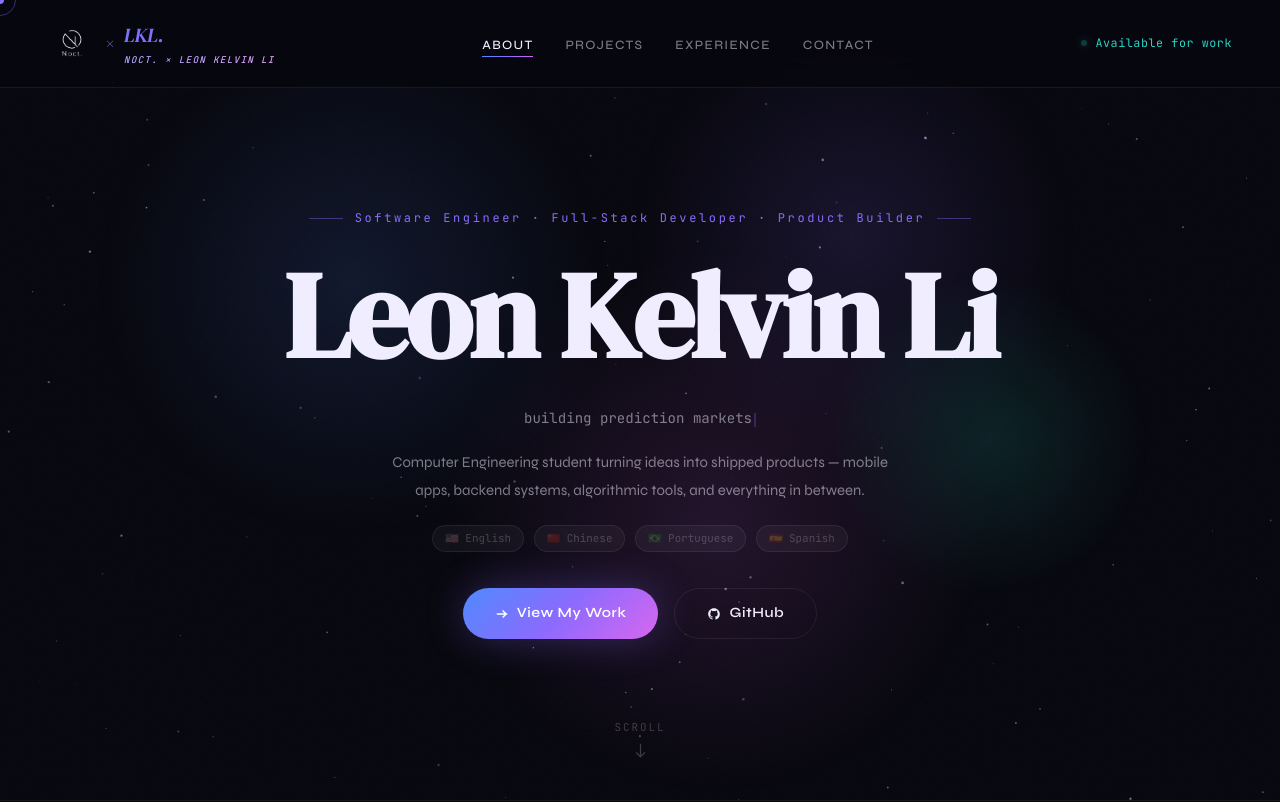
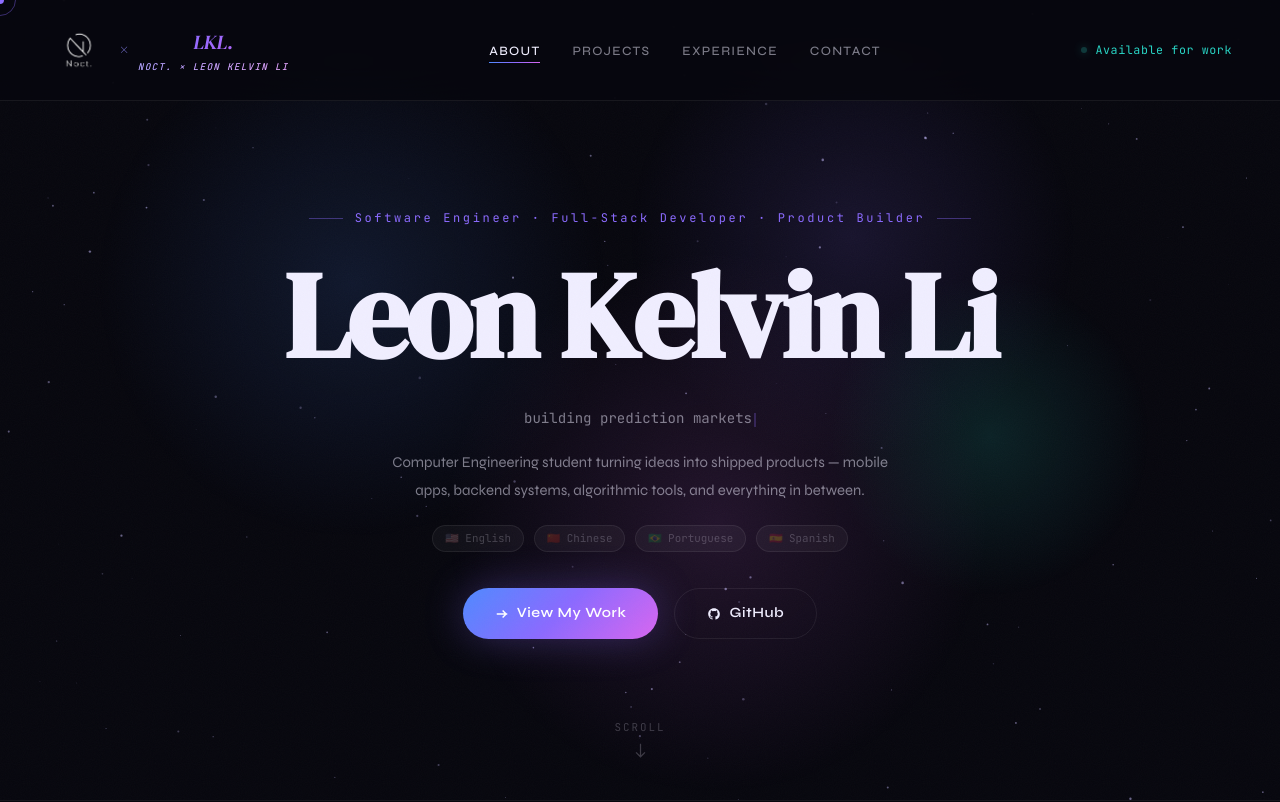
Before and after one commit to Noctilucenty/Noctilucenty.github.io, a plain HTML site: page index.html in a window 1280 px wide. Shown: the top 802 px of the page. Drawn offline with Linux system fonts and the light colour scheme.

Commit message:
feat: bigger nav logo, center LKL. above subtitle

```diff
--- a/index.html
+++ b/index.html
@@ -60,7 +60,7 @@ body {
   background: var(--grad); -webkit-background-clip: text; -webkit-text-fill-color: transparent;
 }
 .nav-noct {
-  width: 48px; height: 48px; flex-shrink: 0;
+  width: 62px; height: 62px; flex-shrink: 0;
 }
 .loader-bar { width: 140px; height: 1px; background: rgba(255,255,255,.08); border-radius: 99px; overflow: hidden; }
 .loader-fill { height: 100%; width: 0%; background: var(--grad); border-radius: 99px; animation: lFill 1.2s ease forwards; }
@@ -539,7 +539,7 @@ footer {
   <div class="nav-logo" style="display:flex;align-items:center;gap:.6rem;">
     <img src="noct-logo.png" alt="Noct." class="nav-noct">
     <span style="font-size:1rem;color:var(--dim);-webkit-text-fill-color:var(--dim);font-weight:300;">×</span>
-    <div style="display:flex;flex-direction:column;gap:.1rem;">
+    <div style="display:flex;flex-direction:column;gap:.1rem;align-items:center;">
       <span>LKL.</span>
       <span style="font-family:'JetBrains Mono',monospace;font-size:.58rem;letter-spacing:.14em;text-transform:uppercase;color:var(--muted);-webkit-text-fill-color:var(--muted);">Noct. × Leon Kelvin Li</span>
     </div>
```
